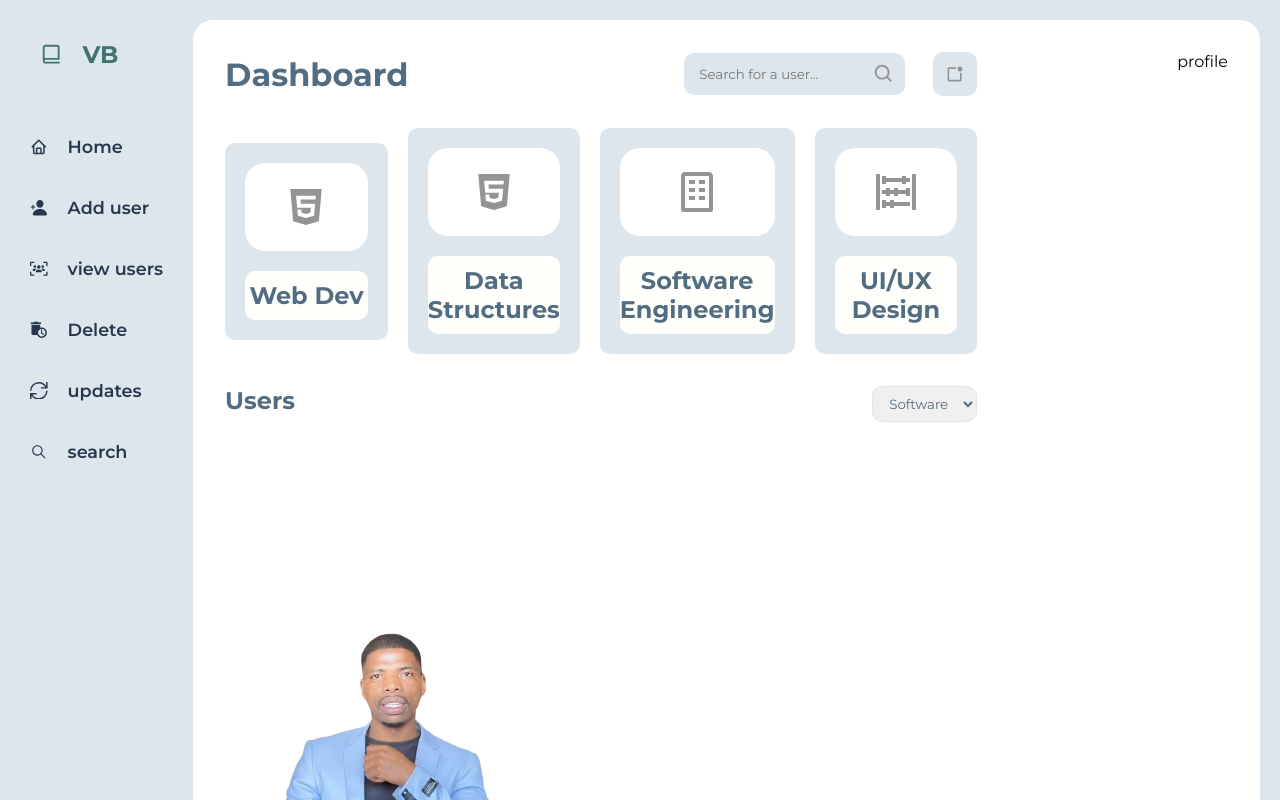
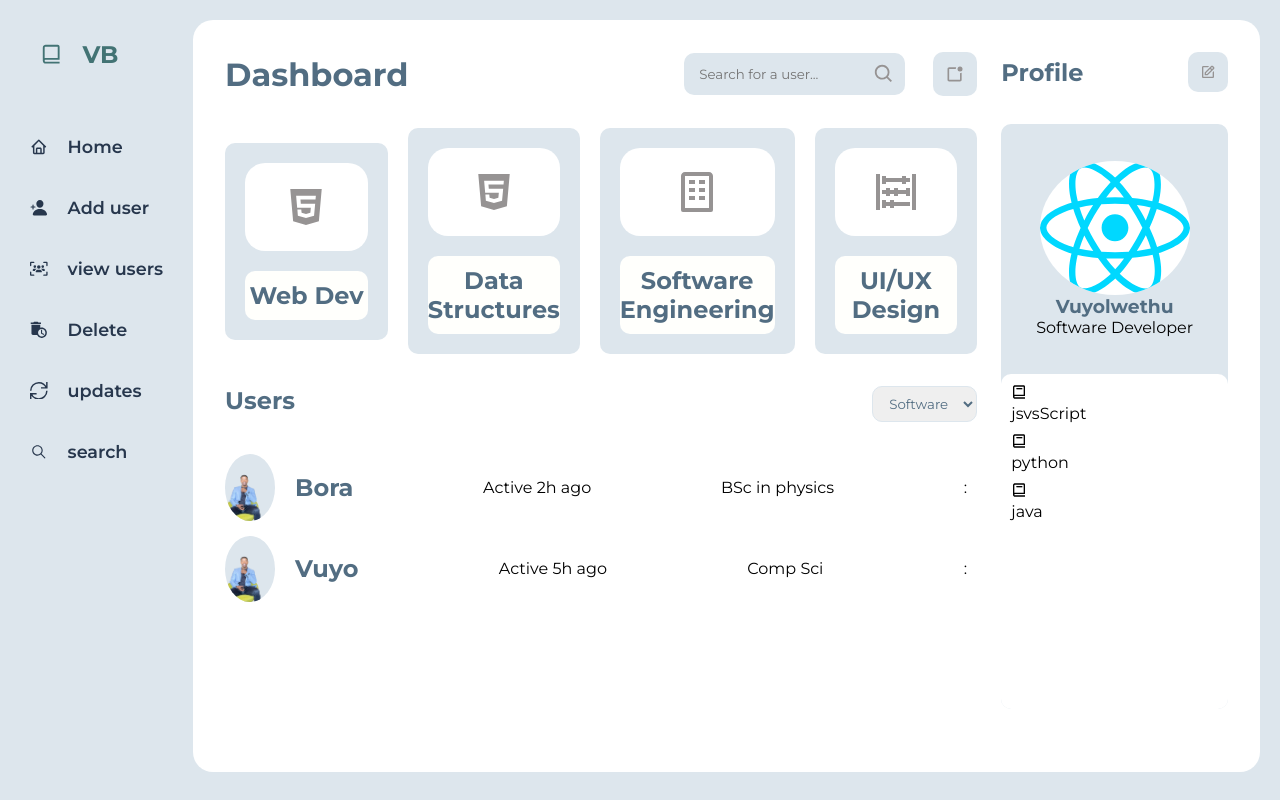
Before and after one commit to MfidiV/Admin-portal, a React (Vite) app in the folder admin-portal/: page / in a window 1280 px wide. Shown: the top 800 px of the page. Built offline with nearby package versions, Linux system fonts and the light colour scheme.

Commit message:
almost done

```diff
--- a/admin-portal/src/Components/dashboardComponent/Sidebar.jsx
+++ b/admin-portal/src/Components/dashboardComponent/Sidebar.jsx
@@ -22,7 +22,7 @@ const Sidebar = () => {
         </div>
 
         <div className='menu-list'>
-          <a href="#" className='item'>
+          <a href="#" className="item ">
           <BiHome className='ico'/>
           Home
           </a>
--- a/admin-portal/src/Components/dashboardComponent/UserList.jsx
+++ b/admin-portal/src/Components/dashboardComponent/UserList.jsx
@@ -8,6 +8,12 @@ const Users = [
       name:"Bora",
       status:"Active 2h ago",
       qualification: "BSc in physics",
+   },
+   {
+      Image: image1,
+      name:"Vuyo",
+      status:"Active 5h ago",
+      qualification: "Comp Sci",
    },
 ];
 const UserList = () => {
@@ -24,11 +30,11 @@ const UserList = () => {
       <div className='list--container'>
          {Users.map((user) =>(
             <div className= "list">
-               <div className='User--details'>
+               <div className='user--details'>
                <img src={user.Image} alt={user.name}/>
                <h2>{user.name}</h2>
               </div>
-              <span>{user.name}</span>
+
               <span>{user.status}</span>
               <span>{user.qualification}</span>
 
--- a/admin-portal/src/Components/dashboardComponent/profile.jsx
+++ b/admin-portal/src/Components/dashboardComponent/profile.jsx
@@ -1,10 +1,56 @@
 import React from 'react'
+import ProfileHeader from './profileHeader'
+import "../styles/Profile.css"
+import useImage from '../../assets/react.svg'
+import {BiBook} from 'react-icons/bi'
+const courses =[
+  {
+    title: 'jsvsScript',
+    duration:  '6 months',
+    icon: <BiBook/>
+  },
+
+  {
+    title: 'python',
+    duration:  '6 months',
+    icon: <BiBook/>
+  },
+  {
+    title: 'java',
+    duration:  '6 months',
+    icon: <BiBook/>
+  },
+
+]
 
 const Profile = () => {
 
   return (
-    <div>profile</div>
-  )
+    <div className='profile'>
+     <ProfileHeader/>
+
+    <div className='user-profile'>
+      <div className='user-details'>
+        <img src={useImage}/>
+        <h3 className='username'>Vuyolwethu</h3>
+        <span className='Profession'>Software Developer</span>
+      </div>
+
+      <div className='user-course'>
+        {courses.map(courses=><div className='course'>
+          <div className='course-details' >
+            <div className='course-cover'>
+              {courses.icon}
+            </div>
+            <div  className="course-name">
+                { courses.title }
+            </div>
+          </div>
+        </div>)}
+      </div>
+    </div>
+  </div>
+ )
 }
 
 export default Profile;
--- /dev/null
+++ b/admin-portal/src/Components/dashboardComponent/profileHeader.jsx
@@ -0,0 +1,16 @@
+import React from 'react'
+import { BiEdit } from 'react-icons/bi'
+
+const ProfileHeader = () => {
+  return (
+   <div  className="profile--header">
+    <h2 className='header--title'>Profile</h2>
+   <div className='edit'>
+
+      <BiEdit/>
+   </div>
+   </div>
+  )
+}
+
+export default ProfileHeader
--- /dev/null
+++ b/admin-portal/src/Components/styles/Profile.css
@@ -0,0 +1,61 @@
+.profile{
+   flex: 1;
+}
+
+.profile--header{
+   display: flex;
+   align-items: center;
+   justify-content: space-between;
+}
+
+.edit{
+   background: #dde6ed;
+   padding: 12px;
+   border-radius: 10px;
+   color: #969393;
+   display: flex;
+   align-items: center;
+   justify-content: center;
+}
+
+.edit .ico {
+   font-size: 20px;
+   transition: .5s ease-in-out;
+}
+
+.user-profile{
+   height: 85%;
+   margin-top: 2rem;
+   background: #dde6ed;
+   border-radius: 10px;
+   display: flex;
+   flex-direction: column;
+}
+.user-details{
+   width: 100% ;
+   height: 250px;
+   display: flex;
+   align-items: center;
+   flex-direction: column;
+   justify-content: center;
+}
+
+.user-details img{
+   background: #fff;
+   border-radius: 50%;
+   width: 150px;
+}
+
+.user-details .username{
+   color: #526d82;
+}
+
+.user-course{
+   background: #fff;
+   flex: 1;
+   border-radius: 10px;
+   padding: 10px;
+   display: flex;
+   flex-direction: column;
+   gap: 10px;
+}
--- a/admin-portal/src/Components/styles/UserList.css
+++ b/admin-portal/src/Components/styles/UserList.css
@@ -17,12 +17,32 @@
 
  .list--container{
    display: flex;
+   flex-direction: column;
+   gap: 15px;
+ }
+
+ .list{
+   display: flex;
    padding-right: 10px;
    align-items: center;
    justify-content: space-between;
    transition: 0.3s ease-in-out;
  }
 
- .list--todo{
+ .user--details {
+   display: flex;
+   align-items: center;
+   gap: 20px;
+   color: #526d82;
+ }
 
+ .user--details   img{
+   width: 50px;
+   background: #dde6ed;
+   border-radius: 50%;
  }
+
+ .list:hover{
+   background: #dde6ed;
+   border-radius: 10px;
+ }
--- a/admin-portal/src/Components/styles/dashboard.css
+++ b/admin-portal/src/Components/styles/dashboard.css
@@ -40,7 +40,7 @@
     color: #27374d;
 }
 
-.menu-list .item:hover {
+.menu-list .item:hover   {
 background: #27374d;
 color: #dde6ed;
 }
```
